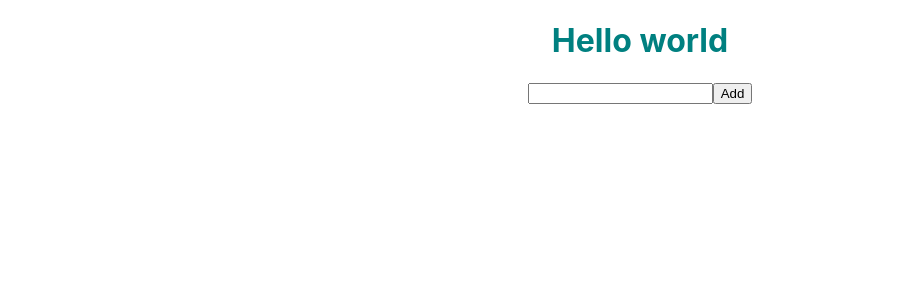
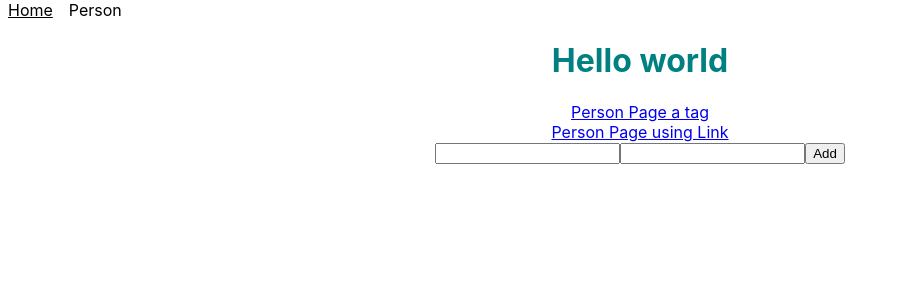
Before and after one commit to mani-barathi/demo-react, a React (Create React App) app: page / in a window 1280 px wide. Shown: the top 300 px of the page, without its empty margins (0-899 px from the left). Built offline with nearby package versions, Linux system fonts and the light colour scheme.

Commit message:
routes and router

```diff
--- a/package.json
+++ b/package.json
@@ -8,6 +8,7 @@
     "@testing-library/user-event": "^13.5.0",
     "react": "^18.0.0",
     "react-dom": "^18.0.0",
+    "react-router-dom": "^6.3.0",
     "react-scripts": "5.0.0",
     "web-vitals": "^2.1.4"
   },
--- a/src/App.js
+++ b/src/App.js
@@ -1,52 +1,23 @@
-import { useState, useEffect } from "react";
 import "./styles/App.css";
-import Person from "./components/Person";
-import InputForm from "./components/InputForm";
+import { BrowserRouter, Route, Routes } from "react-router-dom";
+import Homepage from "./pages/Homepage";
+import PersonPage from "./pages/PersonPage";
+import SpecificPersonPage from "./pages/SpecificPersonPage";
+import Navbar from "./components/Navbar";
 
 function App() {
-  const [persons, setPersons] = useState(() => {
-    console.log("retreiving from local storage");
-    const defaultValue = localStorage.getItem("persons");
-    return defaultValue ? JSON.parse(defaultValue) : [];
-  });
+  return (
+    <BrowserRouter>
+      <Navbar />
 
-  // component get executed/recreate
-  // html content is populated in screen
-  // then useEffect is exeuted
-  useEffect(() => {
-    console.log("setting value to localstorage");
-    localStorage.setItem("persons", JSON.stringify(persons));
-  }, [persons]);
+      <Routes>
+        <Route path="/" element={<Homepage />} />
+        <Route path="/person" element={<PersonPage />} />
+        <Route path="/person/:fname/:lname" element={<SpecificPersonPage />} />
+      </Routes>
 
-  function appendPerson(newPerson) {
-    setPersons((prev) => {
-      newPerson.isAdult = newPerson.age >= 18 ? "Adult" : "child";
-      return [...prev, newPerson];
-    });
-  }
-
-  function deletePerson(personName) {
-    setPersons((prev) => {
-      return prev.filter((person) => person.name !== personName);
-    });
-  }
-
-  return (
-    <div className="App">
-      <h1 className="text-teal"> Hello world</h1>
-
-      <InputForm appendPerson={appendPerson} />
-
-      {persons.map((person, index) => (
-        <Person
-          name={person.name}
-          age={person.age}
-          isAdult={person.isAdult}
-          key={Math.random()}
-          deletePerson={deletePerson}
-        />
-      ))}
-    </div>
+      {/* <Footer /> */}
+    </BrowserRouter>
   );
 }
 
--- a/src/components/InputForm.js
+++ b/src/components/InputForm.js
@@ -1,21 +1,48 @@
 import { useState } from "react";
+import { useNavigate } from "react-router-dom";
 
+// react hooks
 function InputForm({ appendPerson }) {
-  const [name, setName] = useState("");
+  const [fname, setFname] = useState("");
+  const [lname, setLname] = useState("");
+  const navigate = useNavigate();
 
-  function handleChange(e) {
-    setName(e.target.value);
+  function handleFNameChange(e) {
+    setFname(e.target.value);
   }
+
+  // function handleLNameChange(e) {
+  //   setLname(e.target.value);
+  // }
+
+  /// person update
+  //  useEffect run -> localstorage update
+  //  navigate
+
+  /// person update
+  //  navigate
+  //  useEffect run -> localstorage update
 
   function addPerson(event) {
     event.preventDefault();
-    appendPerson({ name: name, age: 23 });
-    setName("");
+    appendPerson({ name: fname, age: 23 });
+
+    setTimeout(() => {
+      navigate(`/person/${fname}/${lname}`);
+    }, 100);
+
+    setFname("");
+    setLname("");
   }
 
   return (
     <form onSubmit={addPerson}>
-      <input type="text" onChange={handleChange} value={name} />
+      <input type="text" onChange={handleFNameChange} value={fname} />
+      <input
+        type="text"
+        onChange={(e) => setLname(e.target.value)}
+        value={lname}
+      />
       <button type="submit">Add</button>
     </form>
   );
--- /dev/null
+++ b/src/components/Navbar.js
@@ -0,0 +1,17 @@
+import React from "react";
+import { Link } from "react-router-dom";
+
+function Navbar() {
+  return (
+    <nav>
+      <Link to="/" className="link">
+        Home
+      </Link>
+      <Link to="/person" className="link">
+        Person
+      </Link>
+    </nav>
+  );
+}
+
+export default Navbar;
--- /dev/null
+++ b/src/pages/Homepage.js
@@ -0,0 +1,59 @@
+import { useState, useEffect } from "react";
+import Person from "../components/Person";
+import InputForm from "../components/InputForm";
+import { Link } from "react-router-dom";
+
+function Homepage() {
+  const [persons, setPersons] = useState(() => {
+    // console.log("retreiving from local storage");
+    const defaultValue = localStorage.getItem("persons");
+    return defaultValue ? JSON.parse(defaultValue) : [];
+  });
+
+  // component get executed/recreate
+  // html content is populated in screen
+  // then useEffect is exeuted // sideeffect function
+  useEffect(() => {
+    console.log("setting value to localstorage");
+    localStorage.setItem("persons", JSON.stringify(persons));
+  }, [persons]);
+
+  function appendPerson(newPerson) {
+    setPersons((prev) => {
+      newPerson.isAdult = newPerson.age >= 18 ? "Adult" : "child";
+      const newPersons = [...prev, newPerson];
+      // localStorage.setItem("persons", JSON.stringify(newPersons));
+      return newPersons;
+    });
+  }
+
+  function deletePerson(personName) {
+    setPersons((prev) => {
+      return prev.filter((person) => person.name !== personName);
+    });
+  }
+
+  return (
+    <div className="App">
+      <h1 className="text-teal"> Hello world</h1>
+      <a href="/person"> Person Page a tag</a>
+
+      <br />
+      <Link to="/person"> Person Page using Link</Link>
+
+      <InputForm appendPerson={appendPerson} />
+
+      {persons.map((person, index) => (
+        <Person
+          name={person.name}
+          age={person.age}
+          isAdult={person.isAdult}
+          key={Math.random()}
+          deletePerson={deletePerson}
+        />
+      ))}
+    </div>
+  );
+}
+
+export default Homepage;
--- /dev/null
+++ b/src/pages/PersonPage.js
@@ -0,0 +1,11 @@
+import React from "react";
+
+function PersonPage() {
+  return (
+    <div>
+      <h2>PersonPage</h2>
+    </div>
+  );
+}
+
+export default PersonPage;
--- /dev/null
+++ b/src/pages/SpecificPersonPage.js
@@ -0,0 +1,15 @@
+import React from "react";
+import { useParams } from "react-router-dom";
+
+function SpecificPersonPage() {
+  const params = useParams();
+  console.log(params);
+
+  return (
+    <div>
+      Welcome {params.fname} {params.lname}
+    </div>
+  );
+}
+
+export default SpecificPersonPage;
--- a/src/styles/App.css
+++ b/src/styles/App.css
@@ -47,3 +47,13 @@
   width: 100px;
   margin: auto;
 }
+
+.link {
+  padding: 0.2rem 0.5rem;
+  text-decoration: none;
+  color: black;
+}
+
+.link:hover {
+  text-decoration: underline;
+}
```
Also changed, not shown: 1 other file (tests, documents, lock files or other folders).
